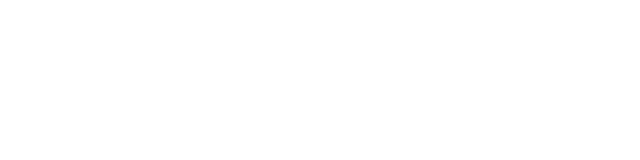
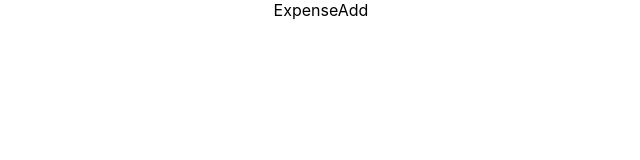
Before and after one commit to ProductivityTools-Trips/ProductivityTools.Trips.Web, a React (Create React App) app: page /ExpenseAdd in a window 1280 px wide. Before the commit this address had no page. Shown: the top 160 px of the page, without its empty margins (319-959 px from the left). Built offline with nearby package versions, Linux system fonts and the light colour scheme; the HTML template or start-up script is replaced by a standard one.

Commit message:
yml expense add

```diff
--- a/src/App.js
+++ b/src/App.js
@@ -5,6 +5,9 @@
 import TripDetail from './Components/TripDetail';
 import TripEdit from './Components/TripEdit';
 import ExpenseEdit from './Components/ExpenseEdit';
+import ExpenseAdd from './Components/ExpenseAdd';
+
+
 
 function App() {
   return (
@@ -15,6 +18,7 @@
           <Route path='tripedit/:id' element={<TripEdit />}></Route>
           <Route path='tripdetail/:id' element={<TripDetail />}></Route>
           <Route path='ExpenseEdit/:id' element={<ExpenseEdit/>}></Route>
+          <Route path='ExpenseAdd/' element={<ExpenseAdd/>}></Route>
 
         </Routes>
       </BrowserRouter>
--- a/src/Components/ExpenseAdd/index.js
+++ b/src/Components/ExpenseAdd/index.js
@@ -0,0 +1,9 @@
+function ExpenseAdd(){
+    return(
+        <div>
+            ExpenseAdd
+        </div>
+    )
+}
+
+export default ExpenseAdd;
--- a/src/Components/TripDetail/index.js
+++ b/src/Components/TripDetail/index.js
@@ -10,6 +10,7 @@
         <div>
             <Link to={"/"}>Trip List</Link>
             <Link to={"/tripedit/" + params.id}>Edit this trip</Link>
+            <Link to={"/expenseadd/"}>AddExpense</Link>
             <p>TripDetail</p>
             <ExpenseList></ExpenseList>
         </div>)
```
Also changed, not shown: azure-pipelines.yml (+4 -4 lines).
